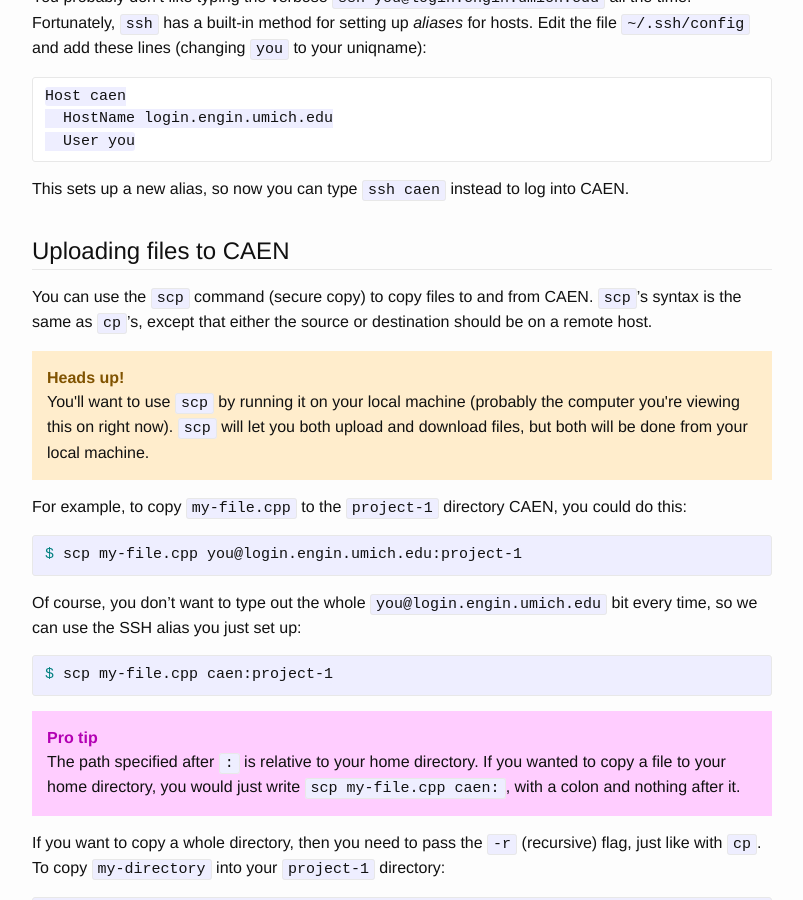
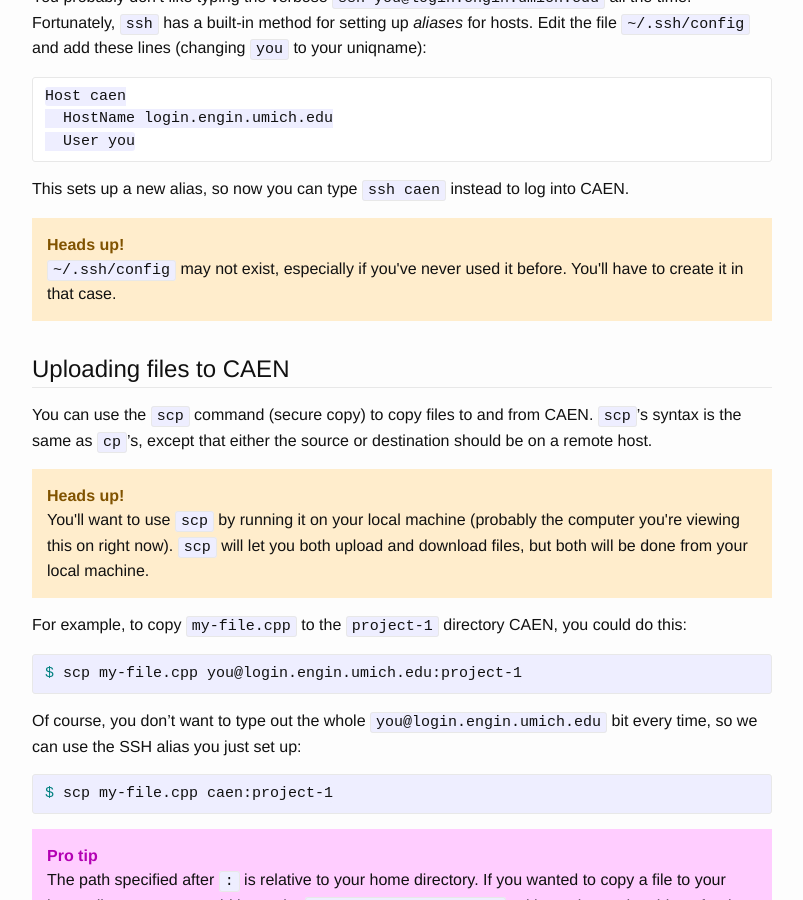
Before and after one commit to arxanas/how-to-survive-eecs-281, a Jekyll site: the page built from _posts/2014-01-12-dealing-with-caen.md, in a window 1280 px wide and 900 px high, scrolled down 459 px. Shown: the whole window, without its empty margins (238-1041 px from the left). Built offline with Jekyll 4.4.1, drawn with Linux system fonts in a browser that asks for light colours.

Commit message:
Added clarification in case ~/.ssh/config doesn't exist.

```diff
--- a/_posts/2014-01-12-dealing-with-caen.md
+++ b/_posts/2014-01-12-dealing-with-caen.md
@@ -31,6 +31,13 @@ your uniqname):
 
 This sets up a new alias, so now you can type `ssh caen` instead to log into
 CAEN.
+
+<aside class="aside-warning"><p>
+
+<code>~/.ssh/config</code> may not exist, especially if you've never used it
+before. You'll have to create it in that case.
+
+</p></aside>
 
 # Uploading files to CAEN
 
```
